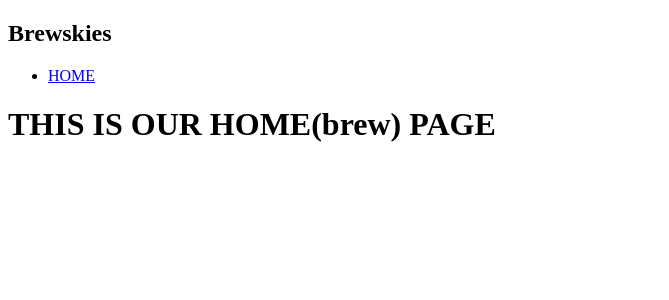
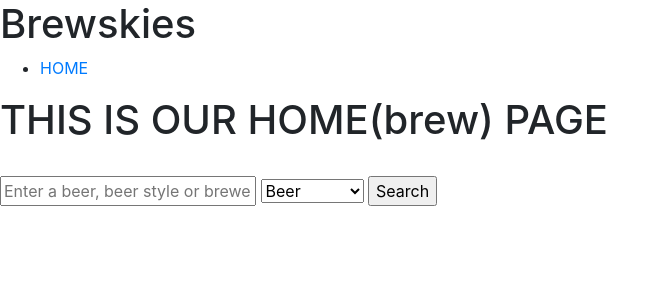
Before and after one commit to PavelGordeyev/brewskies, a Flask app: page / in a window 1280 px wide. Shown: the top 300 px of the page, without its empty margins (0-669 px from the left). Run offline with Flask 2, Linux system fonts and the light colour scheme; some libraries are stand-ins or nearby versions.

Commit message:
add elements to index,base

```diff
--- a/flaskr/templates/base.html
+++ b/flaskr/templates/base.html
@@ -2,6 +2,7 @@
 <html>
 <head>
 	<title>A Non-Comprehensive Catalog of Brewskies</title>
+	<link rel="stylesheet" href="https://stackpath.bootstrapcdn.com/bootstrap/4.4.1/css/bootstrap.min.css" integrity="sha384-Vkoo8x4CGsO3+Hhxv8T/Q5PaXtkKtu6ug5TOeNV6gBiFeWPGFN9MuhOf23Q9Ifjh" crossorigin="anonymous">
 </head>
 	<body>
 		<link rel="stylesheet" href="{{url_for('static', filename='style.css')}}">
--- a/flaskr/templates/index.html
+++ b/flaskr/templates/index.html
@@ -2,4 +2,15 @@
 
 {% block body %}
 <h1>THIS IS OUR HOME(brew) PAGE</h1>
+<br>
+<form action="/search" method="get" name="search">
+	<input type="text" id="searchText" aria-describedby="searchHelp" placeholder="Enter a beer, beer style or brewery" autocomplete="off">
+	<select id="category" name="category">
+		<option value="beer">Beer</option>
+		<option value="beer_style">Beer_Style</option>
+		<option value="brewery">Brewery</option>
+	</select>
+	<input type="submit" value="Search">
+</form>
+</br>
 {% endblock %}
--- a/flaskr/templates/ratings.html
+++ b/flaskr/templates/ratings.html
@@ -1,2 +1,3 @@
-{% extends "layout.base.html" %}
+{% extends 'base.html' %}
+
 <h1>Beer Ratings</h1>
```
Also changed, not shown: flaskr/webapp.py (deleted, +0 -20 lines).
